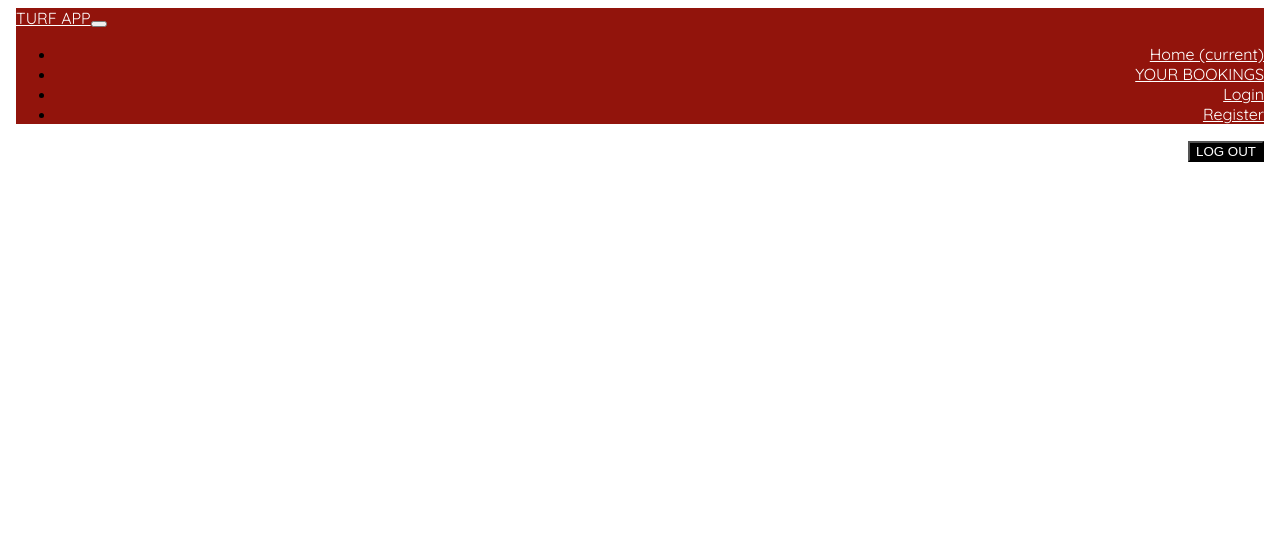
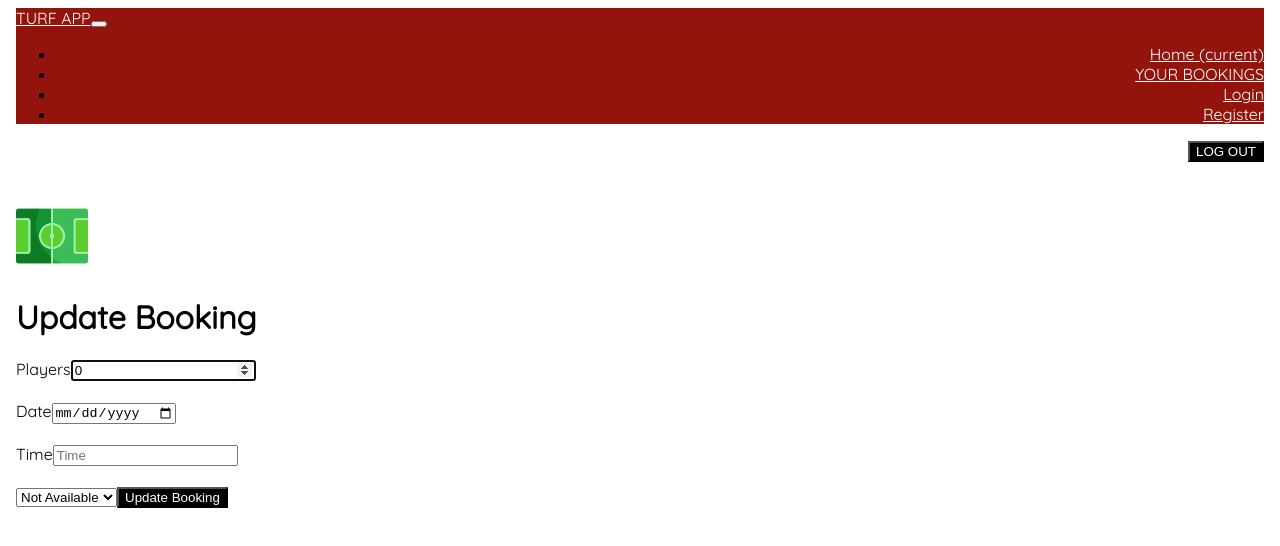
Before and after one commit to arondasamuel123/TurfApp, an Angular app: page /update-form/1 in a window 1280 px wide. Before the commit this address led to /. Shown: the top 546 px of the page. Built offline with nearby package versions, Linux system fonts and the light colour scheme; no server answers.

Commit message:
Update booking details functionality completed

```diff
--- a/src/app/app-routing.module.ts
+++ b/src/app/app-routing.module.ts
@@ -9,6 +9,7 @@ import { ScheduleFormComponent } from './schedule-form/schedule-form.component';
 import { JoinFormComponent } from './join-form/join-form.component';
 import { TurfDetailsComponent } from './turf-details/turf-details.component';
 import { BookingComponent } from './booking/booking.component';
+import { UpdateFormComponent } from './update-form/update-form.component';
 
 
 const routes: Routes = [
@@ -20,7 +21,8 @@ const routes: Routes = [
   {path: 'schedule-form', component: ScheduleFormComponent},
   {path: 'join-form/:id', component: JoinFormComponent},
   {path: 'turf/:id', component: TurfDetailsComponent},
-  {path: 'view/:id', component: BookingComponent}
+  {path: 'view/:id', component: BookingComponent},
+  {path: 'update-form/:id', component: UpdateFormComponent}
 ];
 
 @NgModule({
--- a/src/app/app.module.ts
+++ b/src/app/app.module.ts
@@ -17,6 +17,7 @@ import { JoinFormComponent } from './join-form/join-form.component';
 import {HttpClientModule} from '@angular/common/http';
 import { TurfDetailsComponent } from './turf-details/turf-details.component';
 import { BookingComponent } from './booking/booking.component';
+import { UpdateFormComponent } from './update-form/update-form.component';
 
 @NgModule({
   declarations: [
@@ -33,7 +34,8 @@ import { BookingComponent } from './booking/booking.component';
     ScheduleFormComponent,
     JoinFormComponent,
     TurfDetailsComponent,
-    BookingComponent
+    BookingComponent,
+    UpdateFormComponent
   ],
   imports: [
     BrowserModule,
--- a/src/app/booking/booking.component.html
+++ b/src/app/booking/booking.component.html
@@ -10,6 +10,7 @@
             <p class="card-text">Date:{{booking.date}}</p>
             <p class="card-text">Time:{{booking.time}}</p>
             <p class="card-text">Booking made by:{{booking.user.username}}</p>
+            <p class="card-text">Status:{{booking.status}}</p>
             <div class="d-flex justify-content-between align-items-center">
               <div class="btn-group">
                 <a type="button" class="btn btn-sm btn-outline-secondary" href="/update-form/{{booking.turf.id}}" style="background-color: black;"><font style="color: white;">UPDATE</font></a>
--- a/src/app/turf-backend.service.ts
+++ b/src/app/turf-backend.service.ts
@@ -2,6 +2,7 @@ import { Injectable } from '@angular/core';
 import {HttpClient} from '@angular/common/http';
 import {environment} from './../environments/environment';
 import {AuthServiceService} from './auth-service.service';
+import { Booking } from './user';
 
 @Injectable({
   providedIn: 'root'
@@ -25,8 +26,13 @@ export class TurfBackendService {
     // tslint:disable-next-line: max-line-length
     return this.http.post<any>(environment.baseUrl + 'api/v1/booking/' + id, {players, date, time}, {headers: {Authorization: `Bearer ${this.auth.getToken()} ` }});
   }
+  updateBooking(status: boolean, players: number, id: number) {
+    // tslint:disable-next-line: max-line-length
+    return this.http.patch<any>(environment.baseUrl + 'api/v1/booking/' + id, {status, players}, {headers: {Authorization: `Bearer ${this.auth.getToken()} ` }});
+  }
   getBooking(id: number) {
-    return this.http.get<any>(environment.baseUrl + 'api/v1/booking/' + id, {headers: {Authorization: `Bearer ${this.auth.getToken()}` }});
+    // tslint:disable-next-line: max-line-length
+    return this.http.get<Booking>(environment.baseUrl + 'api/v1/booking/' + id, {headers: {Authorization: `Bearer ${this.auth.getToken()}` }});
   }
   // tslint:disable-next-line: variable-name
   createTournament(tournament_name: string, tournament_date: Date, tournament_prize: number, tournament_poster: string, id: number) {
--- /dev/null
+++ b/src/app/update-form/update-form.component.html
@@ -0,0 +1,29 @@
+<div class="container">
+  <br>
+  <br>
+  <br>
+  <form (ngSubmit)='updateBooking()' #updateForm='ngForm' class="form-signin">
+    <img class="marginauto" src="../../assets/images/stadium.png" alt="" width="72" height="72">
+    <h1 class="h3 mb-3 font-weight-normal">Update Booking</h1>
+    <label for="inputEmail" class="sr-only">Players</label>
+    <input type="number" id="inputEmail" value="{{players}}" class="form-control"  placeholder="No. of players" name="players" #name='ngModel' [(ngModel)]="updateStatus.players" required="" autofocus="">
+    <br>
+    <br>
+    <label for="inputEmail" class="sr-only">Date</label>
+      <input type="date"  value="{{date}}"class="form-control" placeholder="Date"  required>
+
+    <br>
+    <br>
+    <label for="inputPassword" class="sr-only">Time</label>
+    <input type="text" value="{{time}}" class="form-control" placeholder="Time" required>
+    <br>
+    <br>
+    <select class="form-control" name="status" #name='ngModel' [(ngModel)]="updateStatus.status">
+      <option>Availability....</option>
+      <option value="true">Available</option>
+      <option value="false">Not Available</option>
+    </select>
+
+    <button class="btn  btn-primary btn-block" type="submit" style="background-color: black;"><font style="color: white;">Update Booking</font></button>
+  </form>
+</div>
--- /dev/null
+++ b/src/app/update-form/update-form.component.ts
@@ -0,0 +1,54 @@
+import { Component, OnInit } from '@angular/core';
+import {TurfBackendService} from '../turf-backend.service';
+import { ActivatedRoute, Router } from '@angular/router';
+import {Booking, Status } from '../user';
+
+@Component({
+  selector: 'app-update-form',
+  templateUrl: './update-form.component.html',
+  styleUrls: ['./update-form.component.css']
+})
+export class UpdateFormComponent implements OnInit {
+players: any;
+date: Date;
+time: number;
+updateStatus = new Status(false, 0);
+  constructor(private endpoint: TurfBackendService,  private route: ActivatedRoute, private router: Router) { }
+
+  updateBooking() {
+    this.route.params.subscribe(params => {
+      const id = params.id;
+      this.endpoint.updateBooking(this.updateStatus.status, this.updateStatus.players , id).subscribe(
+        response => {
+          console.log(response);
+          alert('Booking updated');
+          this.router.navigate(['']);
+        },
+        error =>
+        console.log(error)
+
+      );
+
+    });
+  }
+
+
+  ngOnInit() {
+    this.route.params.subscribe(params => {
+      const id = params.id;
+      this.endpoint.getBooking(id).subscribe(
+        (response: Booking) => {
+          this.players = response.players;
+          this.date = response.date;
+          this.time = response.time;
+          console.log(this.players);
+        },
+        error =>
+        console.log(error)
+
+      );
+
+    });
+  }
+
+}
--- a/src/app/user.ts
+++ b/src/app/user.ts
@@ -25,3 +25,8 @@ export class Join {
   // tslint:disable-next-line: variable-name
   constructor(public team_name: string, public players: number,  public payment_method: string) {}
 }
+
+export class Status {
+  // tslint:disable-next-line: variable-name
+  constructor(public status: boolean, public players: number) {}
+}
```
Also changed, not shown: src/app/update-form/update-form.component.css (added), 1 other file (tests, documents, lock files or other folders).
